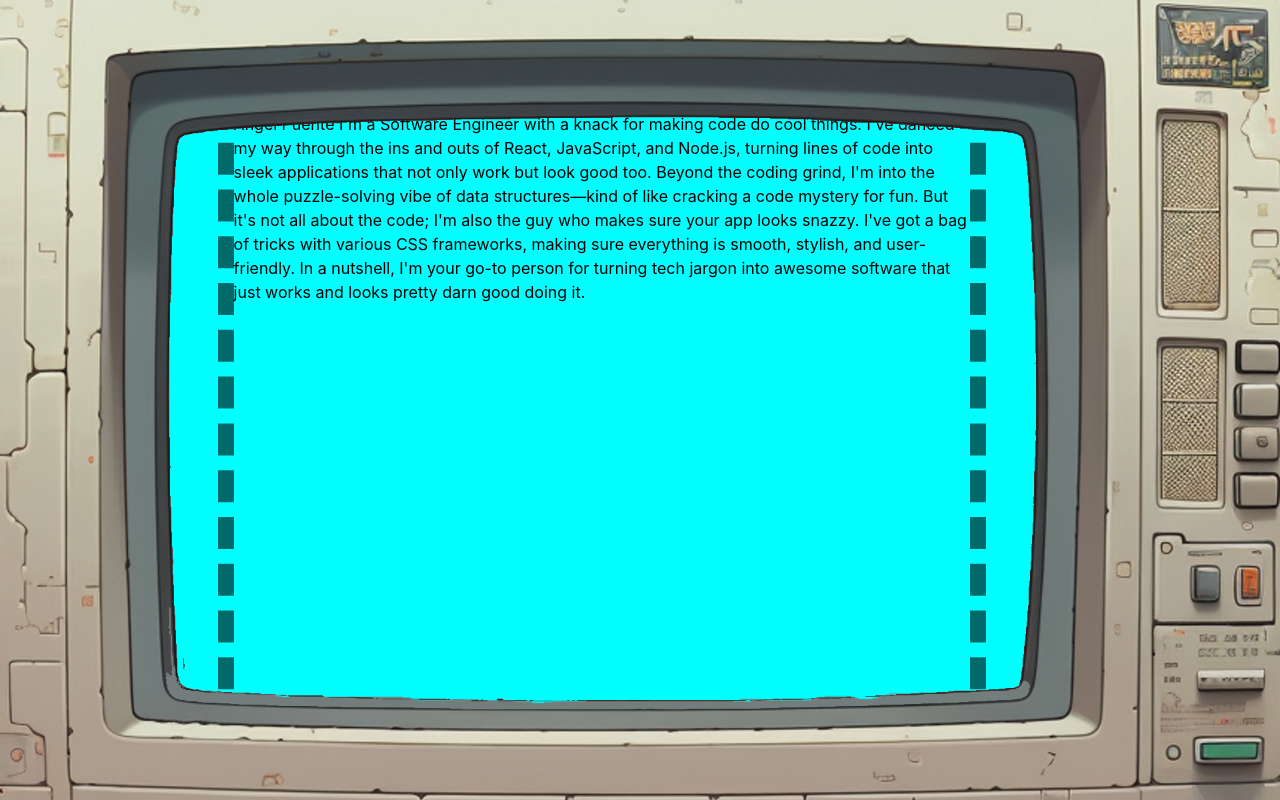
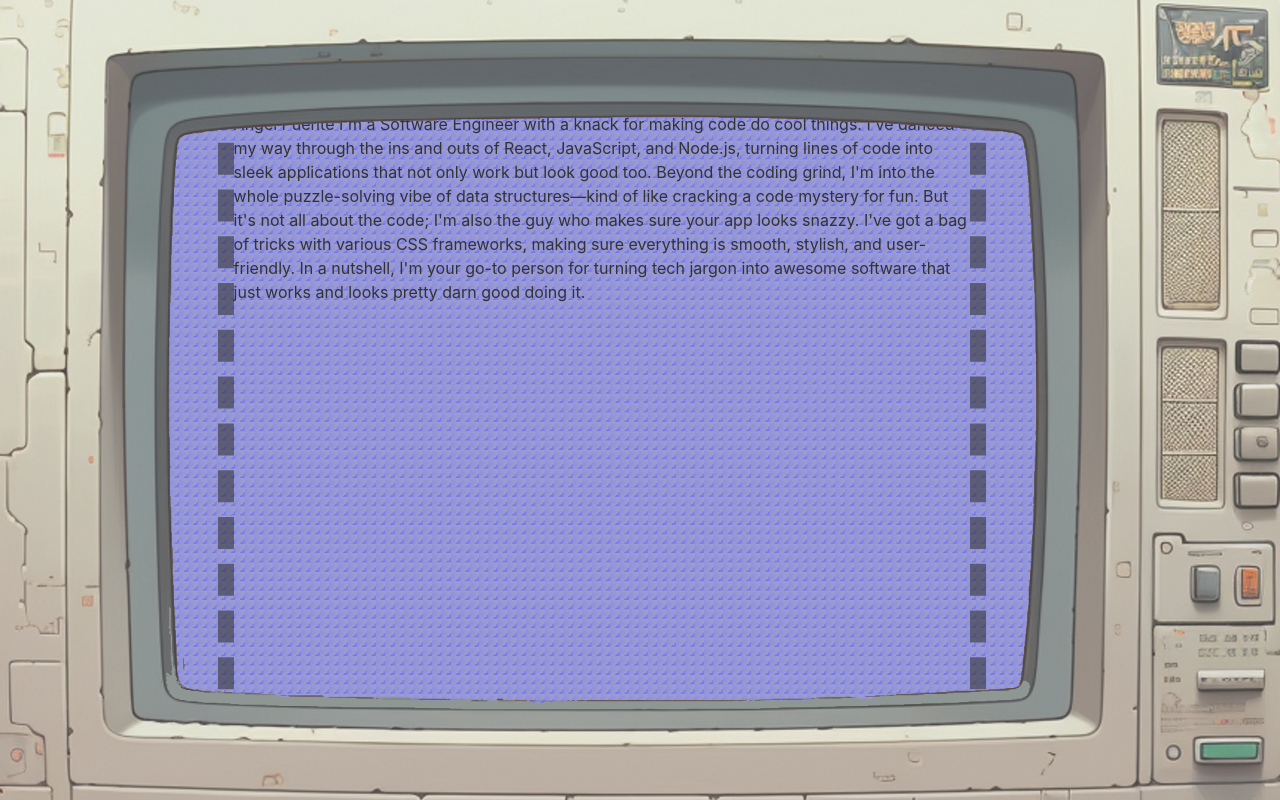
Before and after one commit to tetonkaa/PortfolioV2, a React (Create React App) app in the folder portfolio.v2/: page /Projects in a window 1280 px wide. Built offline with nearby package versions, Linux system fonts and the light colour scheme.

Commit message:
updated CRT effect

```diff
--- a/portfolio.v2/src/pages/about/about.css
+++ b/portfolio.v2/src/pages/about/about.css
@@ -51,10 +51,9 @@
   text-shadow: 4px 4px 2px rgba(0,0,0,0.6);
 }
 .content2 button:hover {
-  font-size: 2.5em;
   cursor: pointer;
   color: #e2745e;
-  transition: 0.5s steps(4);
+  transition: 0.3s steps(4);
 }
 
 .aboutContainer::before {
@@ -89,9 +88,9 @@
   }
 
   100%{
-    background-color: #acacc7;
+    background-color: #9c9ccd;
 opacity: 0.8;
-background-image:  linear-gradient(135deg, #444cf7 25%, transparent 25%), linear-gradient(225deg, #444cf7 25%, transparent 25%), linear-gradient(45deg, #444cf7 25%, transparent 25%), linear-gradient(315deg, #444cf7 25%, #9c9ccd 25%);
+background-image:  linear-gradient(135deg, #777efb 15%, transparent 15%), linear-gradient(225deg, #777efb 15%, transparent 15%), linear-gradient(45deg, #777efb 25%, transparent 25%), linear-gradient(315deg, #777efb 25%, #9c9ccd 25%);
 background-position:  6px 0, 6px 0, 0 0, 0 0;
 background-size: 6px 6px;
 background-repeat: repeat;
--- a/portfolio.v2/src/pages/projects/projects.css
+++ b/portfolio.v2/src/pages/projects/projects.css
@@ -1,8 +1,12 @@
 .projects {
-  background-color: aqua;
+  background-color: #b2b2da;
+    opacity: 0.8;
+    background-image: linear-gradient( #9b9bd1 50%, #444cf7 50%);
+    background-size: 10px 10px;
   height: 100vh;
   position: relative;
   padding-top: 12vh;
+  animation: screenStatic 20s ease-in-out infinite;
 }
 
 .projectsContainer{
@@ -40,3 +44,17 @@
 
     }
   }
+
+
+  @keyframes screenStatic2{
+    0%{
+      background-image:  repeating-radial-gradient( circle at 0 0, transparent 0, #a2a2ff 4px ), repeating-linear-gradient( #444cf755, #444cf7 );
+    }
+
+    100%{
+      background-color: #a2a2ff;
+      opacity: 0.8;
+      background-image: radial-gradient( ellipse farthest-corner at 4px 4px , #444cf7, #444cf7 50%, #a2a2ff 50%);
+      background-size: 4px 4px;
+    }
+  }
```
